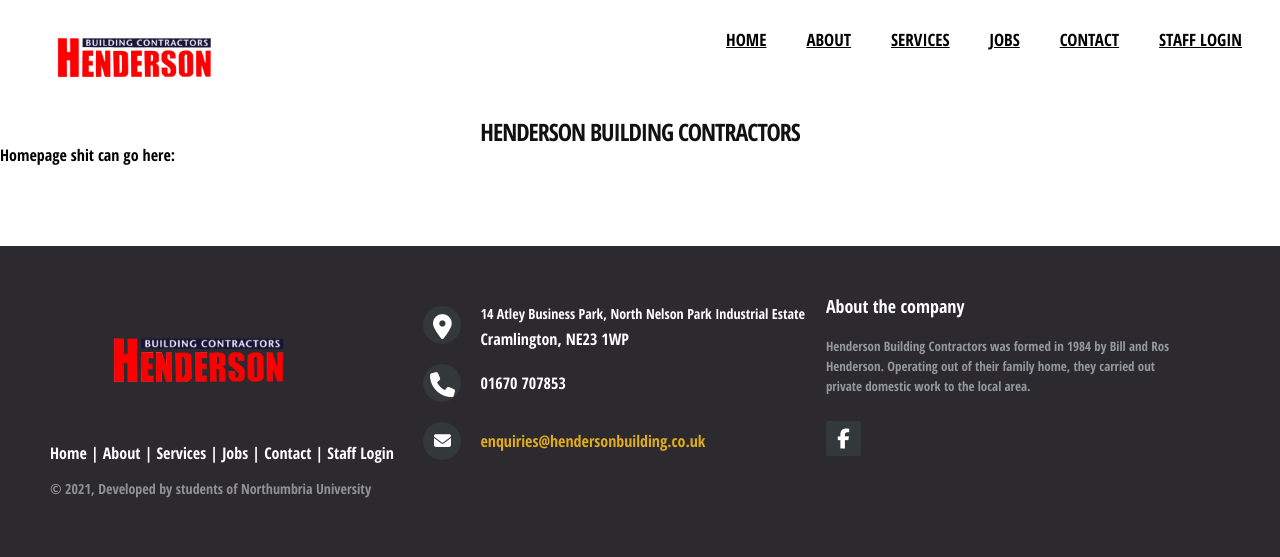
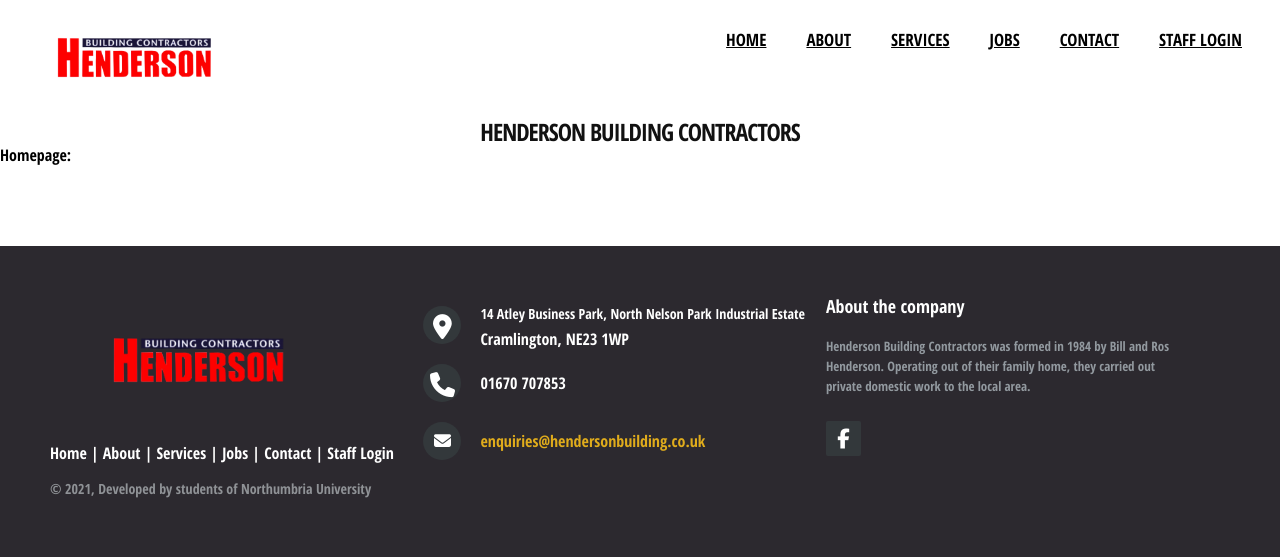
Before and after one commit to morgaancole/KV6002Group4, a PHP site: page / in a window 1280 px wide. Shown: the top 557 px of the page. Run offline with PHP 8.4, Linux system fonts and the light colour scheme; some libraries are stand-ins or nearby versions.

Commit message:
Update index.php

```diff
--- a/frontend/index.php
+++ b/frontend/index.php
@@ -9,7 +9,7 @@
 
   <div style="background-image: url('styles/images/angel.jpg');" class="banner" ></div>
       <div class="title">Henderson Building Contractors</div>
-      <p>Homepage shit can go here:</p>
+      <p>Homepage:</p>
 
   </body>
 
```
